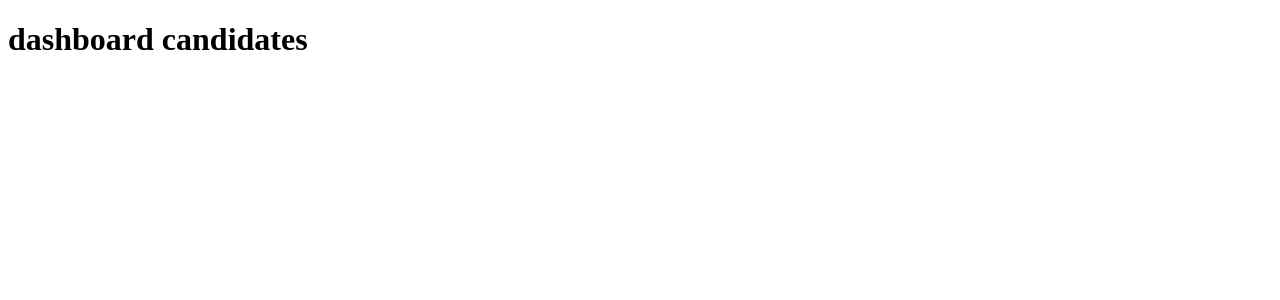
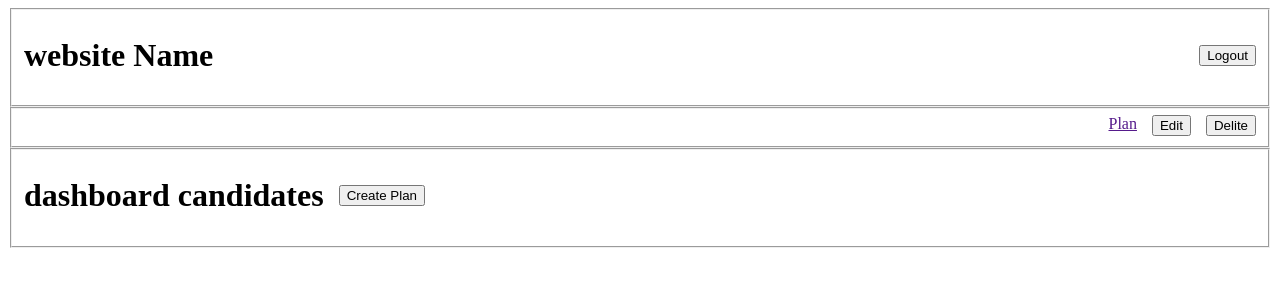
Before and after one commit to Wiiiou/PythonProject, a Flask app: page /voter/dashboard in a window 1280 px wide. Shown: the top 300 px of the page. Run offline with Flask 3, Linux system fonts and the light colour scheme.

Commit message:
Add files via upload

```diff
--- a/flask_app/templates/dashboard_candidates.html
+++ b/flask_app/templates/dashboard_candidates.html
@@ -6,6 +6,28 @@
     <title>Document</title>
 </head>
 <body>
-    <h1>dashboard candidates</h1>
+    <fieldset style="display: flex; justify-content: space-between; align-items: center;">
+        <h1>website Name</h1>
+        <form action="/logout">
+            <button type="submit">Logout</button>
+        </form>
+    </fieldset>
+    <fieldset style="display: flex; justify-content: end; gap: 15px;">
+        <form action="/candidate/show">
+            <a href="">Plan</a>
+        </form>
+        <form action="/candidate/edit">
+            <button type="submit">Edit</button>
+        </form>
+        <form action="/candidate/delite">
+            <button type="submit">Delite</button>
+        </form>
+    </fieldset>
+    <fieldset style="display: flex;align-items: center; gap: 15px;">
+        <h1>dashboard candidates</h1>
+        <form action="/candidate/create">
+            <button type="submit">Create Plan</button>
+        </form>
+    </fieldset>
 </body>
 </html>
```
